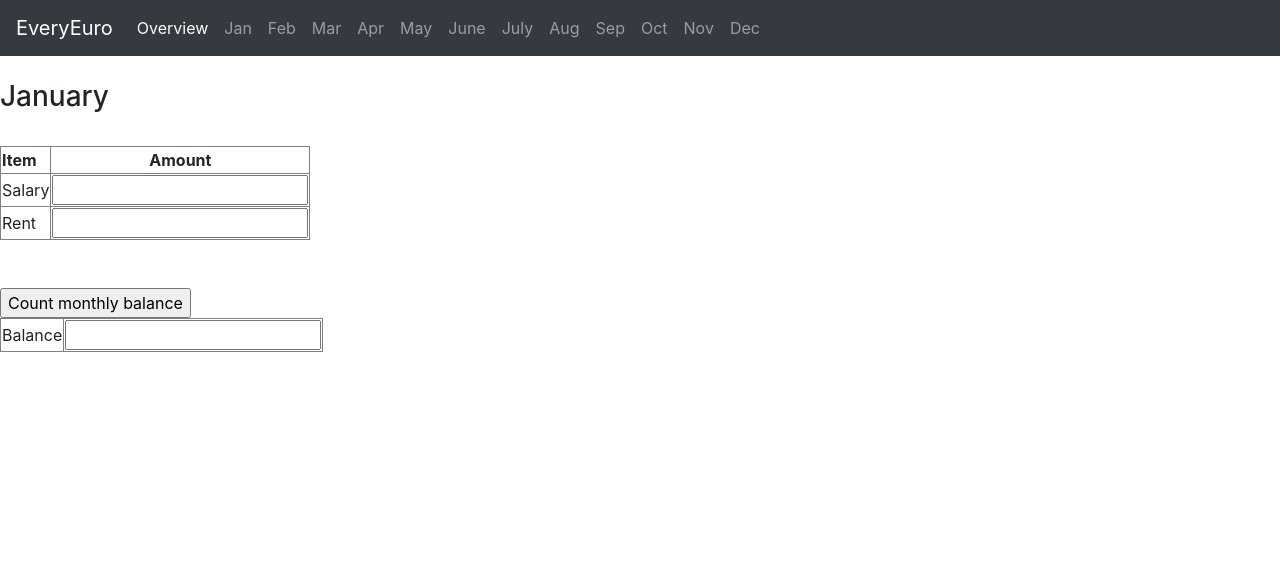
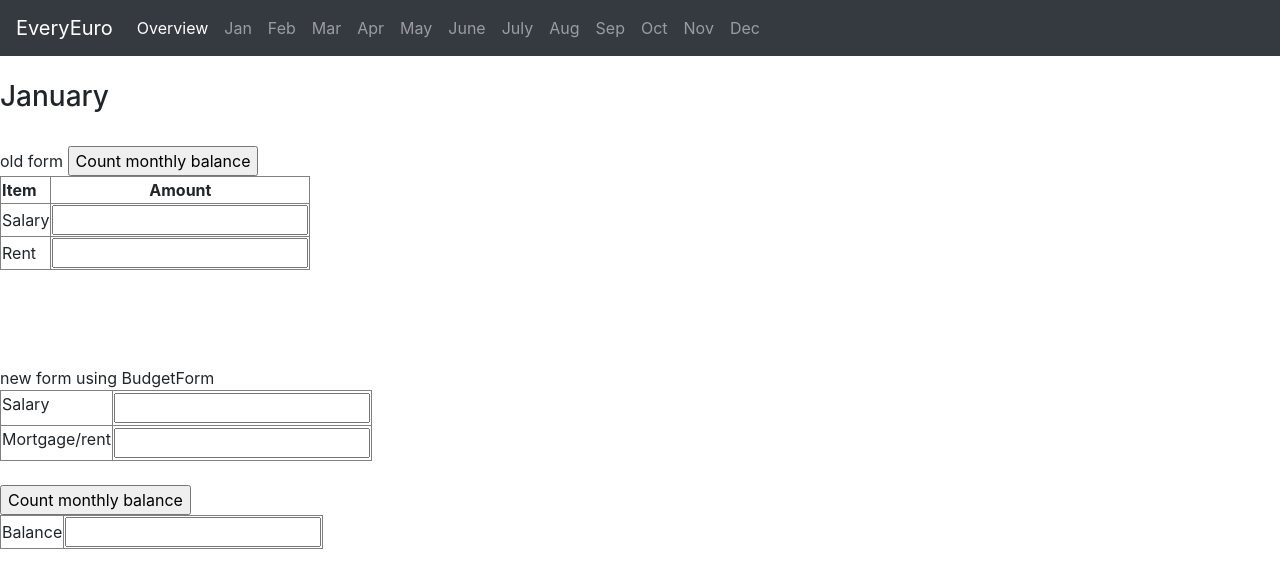
Before and after one commit to aarekr/EveryEuro, a Flask app: page /app/jan in a window 1280 px wide. Shown: the top 588 px of the page. Run offline with Flask 2, Linux system fonts and the light colour scheme; some libraries are stand-ins or nearby versions.

Commit message:
Class BudgetForm implemented

```diff
--- /dev/null
+++ b/app/budgets/forms.py
@@ -0,0 +1,10 @@
+from flask_wtf import FlaskForm
+from wtforms import StringField, IntegerField
+
+class BudgetForm(FlaskForm):
+    month = StringField("Month")
+    salary = IntegerField("Salary")
+    mortgagerent = IntegerField("Mortgage/rent")
+
+    class Meta:
+        csrf = False
--- a/app/routes.py
+++ b/app/routes.py
@@ -1,6 +1,7 @@
 from flask import render_template, request, redirect, url_for
 from app import app, db
 from app.budgets.models import Budget
+from app.budgets.forms import BudgetForm
 
 @app.route("/")
 def index():
@@ -16,7 +17,7 @@ def overview():
 
 @app.route("/app/jan")
 def jan():
-    return render_template("app/jan.html")
+    return render_template("app/jan.html", form=BudgetForm())
 
 @app.route("/app/jan/create", methods=["POST"])
 def create_jan():
@@ -31,4 +32,4 @@ def create_jan():
     db.session().add(month)
     db.session().commit()
 
-    return redirect(url_for("app/jan.html"))
+    return redirect(url_for("jan"))
--- a/app/templates/app/jan.html
+++ b/app/templates/app/jan.html
@@ -5,6 +5,7 @@
 
 <form method="POST" action="{{ url_for('create_jan', salary=salary, rent=rent) }}">
   <table border="1">
+    old form
     <tr>
       <th>Item</th>
       <th><center>Amount</center></th>
@@ -17,9 +18,25 @@
       <td>Rent</td>
       <td width="100"><input type="number" name="rent"/></td>
     </tr>
+    <input type="submit" value="Count monthly balance"/>
+  </table>
+</form>
+
+<br /><br /><br /><br />
+new form using BudgetForm
+<form method="POST" action="{{ url_for('create_jan') }}">
+  <table border="1">
+    <tr>
+      <td>{{ form.salary.label }}</td>
+      <td width="100"><input type="number" name="salary"/></td>
+    </tr>
+    <tr>
+      <td>{{ form.mortgagerent.label }}</td>
+      <td width="100"><input type="number" name="rent"/></td>
+    </tr>
   </table>
 
-  <br/><br/>
+  <br/>
   <input type="submit" value="Count monthly balance"/>
   <table border="1">
     <tr><td>Balance</td>
```
